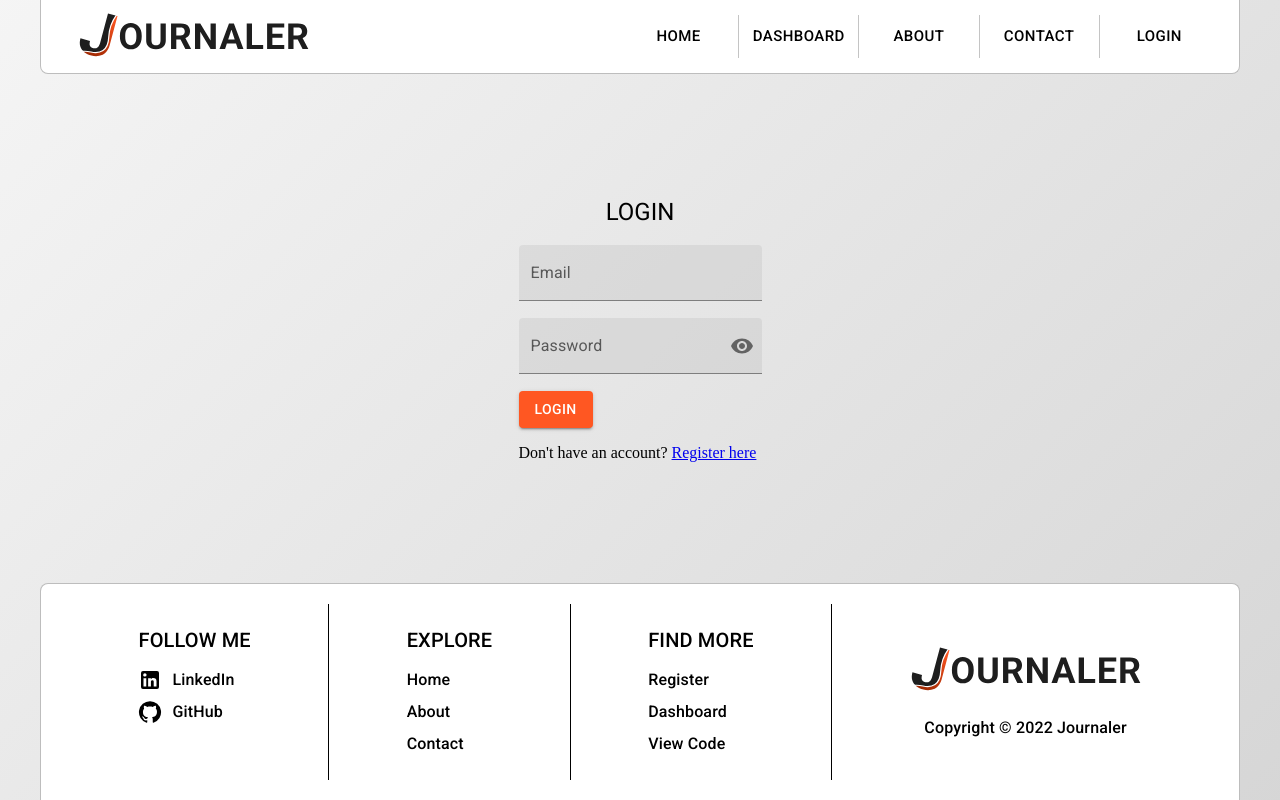
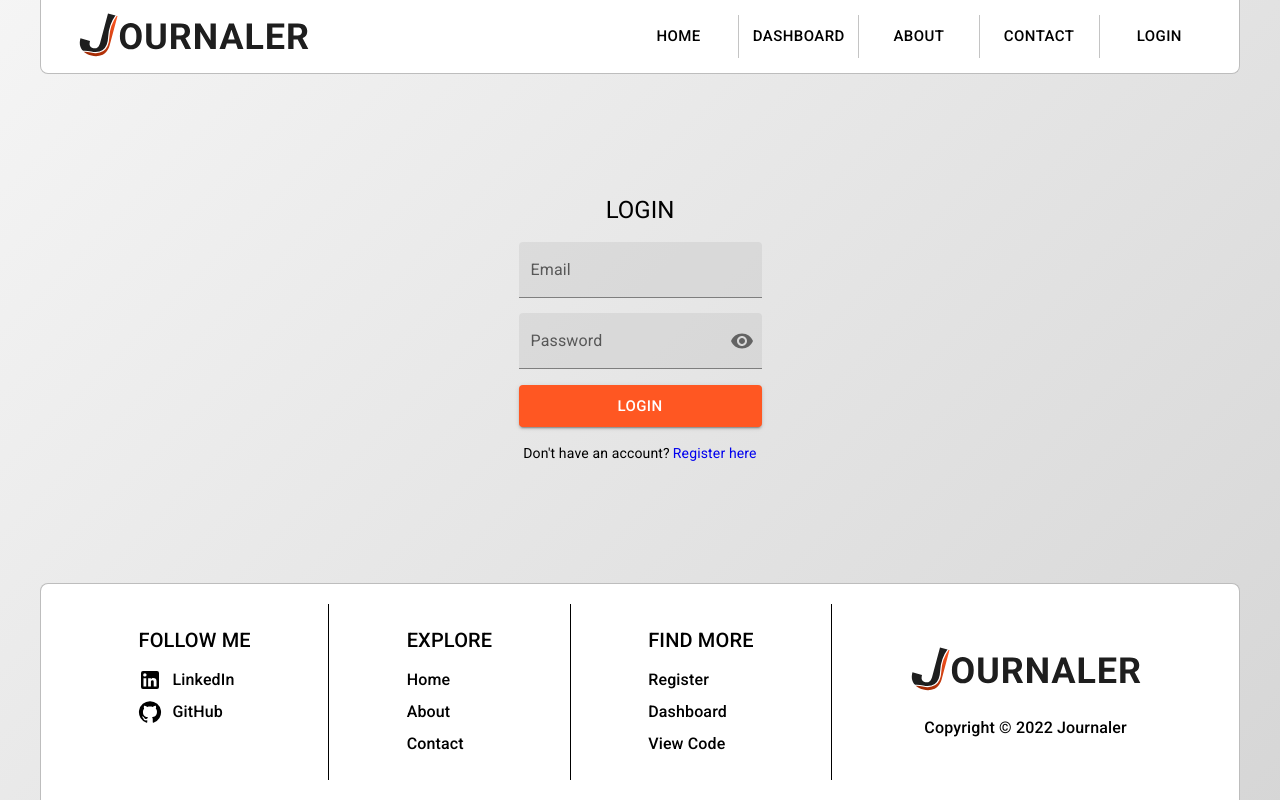
Before and after one commit to waylonturbes/journaler-frontend, a React (Create React App) app: page /login in a window 1280 px wide. Built offline with nearby package versions, Linux system fonts and the light colour scheme.

Commit message:
feat: add login form footer text w/ register link

```diff
--- a/src/components/pages/Login.tsx
+++ b/src/components/pages/Login.tsx
@@ -11,6 +11,7 @@ import {
 } from "@mui/material";
 import Visibility from "@mui/icons-material/Visibility";
 import VisibilityOff from "@mui/icons-material/VisibilityOff";
+import { Link } from "react-router-dom";
 
 interface Credentials {
   email: string;
@@ -109,12 +110,17 @@ const Login: React.FC = () => {
             }
           />
         </FormControl>
-        <div>
-          <Button variant="contained">Login</Button>
-        </div>
-        <p>
-          Don't have an account? <a href="#username">Register here</a>
-        </p>
+        <Button variant="contained" size="large" sx={{ width: "100%" }}>
+          Login
+        </Button>
+        <Box component="div" sx={{ display: "flex", alignSelf: "center" }}>
+          <Typography variant="body2">Don't have an account? </Typography>
+          <Typography variant="body2" sx={{ ml: "3px" }}>
+            <Link style={{ textDecoration: "none" }} to="/register">
+              Register here
+            </Link>
+          </Typography>
+        </Box>
       </Box>
     </Box>
   );
```
